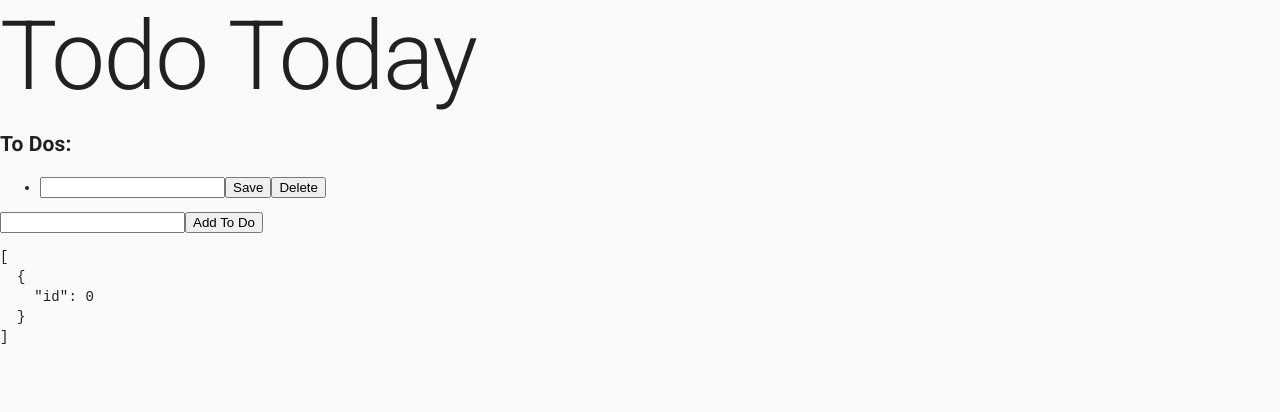
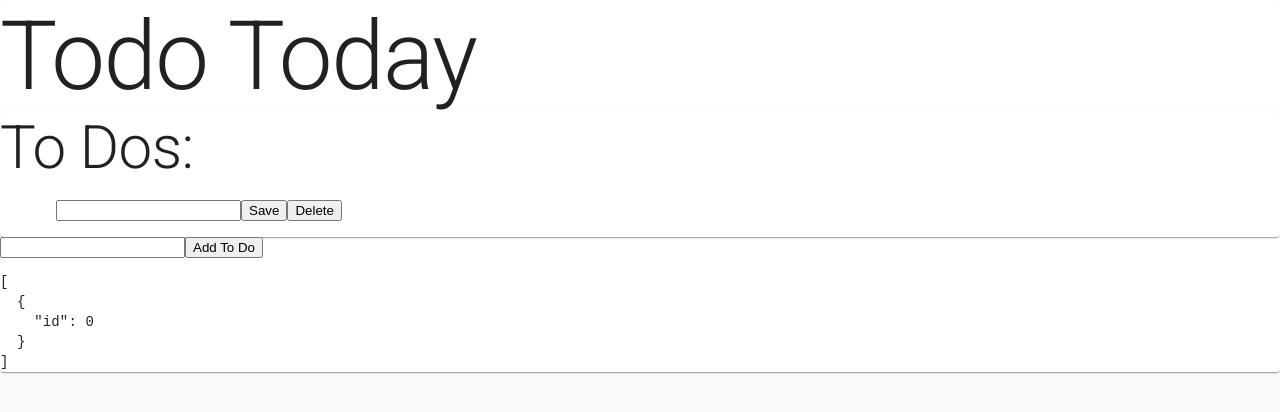
Before and after one commit to josephcarey/todotoday, a React (Create React App) app: page / in a window 1280 px wide. Shown: the top 412 px of the page. Built offline with nearby package versions, Linux system fonts and the light colour scheme; no server answers.

Commit message:
break todos out into smaller components

```diff
--- a/src/App/App.js
+++ b/src/App/App.js
@@ -6,10 +6,14 @@ import {
   CssBaseline,
   createMuiTheme,
   MuiThemeProvider,
+  Paper,
 } from "@material-ui/core";
 
 import Header from "../Header/Header";
-import ToDo from "../ToDo/ToDo";
+import ToDoList from "../ToDoList/ToDoList";
+import ToDoShell from "../ToDoShell/ToDoShell";
+import ToDoNormal from "../ToDoNormal/ToDoNormal";
+import ToDoEditing from "../ToDoEditing/ToDoEditing";
 
 const theme = createMuiTheme({
   palette: {
@@ -87,25 +91,35 @@ const App = () => {
   return (
     <MuiThemeProvider theme={theme}>
       <CssBaseline />
+      <Paper>
         <Header text="Todo Today" />
-      <h2>To Dos:</h2>
+        <ToDoList title="To Dos:">
           <ul>
             {todos.map((todo) => {
               return (
-            <ToDo
-              key={todo.id}
+                <ToDoShell key={todo.id}>
+                  {currentlyEditing !== todo.id ? (
+                    <ToDoNormal
                       id={todo.id}
                       text={todo.text}
-              currentlyEditing={currentlyEditing === todo.id}
+                      setCurrentlyEditingText={setCurrentlyEditingText}
+                      handleEditClick={handleEditClick}
+                    />
+                  ) : (
+                    <ToDoEditing
+                      id={todo.id}
+                      text={todo.text}
                       currentlyEditingText={currentlyEditingText}
                       setCurrentlyEditingText={setCurrentlyEditingText}
                       handleSaveClick={handleSaveClick}
-              handleEditClick={handleEditClick}
                       handleDeleteClick={handleDeleteClick}
                     />
+                  )}
+                </ToDoShell>
               );
             })}
           </ul>
+        </ToDoList>
         <input
           type="text"
           value={newToDoText}
@@ -113,6 +127,7 @@ const App = () => {
         />
         <button onClick={() => handleAddClick()}>Add To Do</button>
         <pre>{JSON.stringify(todos, null, 2)}</pre>
+      </Paper>
     </MuiThemeProvider>
   );
 };
--- a/src/ToDo/ToDo.js
+++ /dev/null
@@ -1,39 +0,0 @@
-import React from "react";
-import PropTypes from "prop-types";
-
-const ToDo = (props) => {
-  return (
-    <li>
-      {props.currentlyEditing ? (
-        <>
-          <input
-            type="text"
-            value={props.currentlyEditingText}
-            onChange={(e) => props.setCurrentlyEditingText(e.target.value)}
-          />
-          <button
-            onClick={() =>
-              props.handleSaveClick(props.id, props.currentlyEditingText)
-            }
-          >
-            Save
-          </button>
-        </>
-      ) : (
-        <>
-          {props.text}
-          <button onClick={() => props.handleEditClick(props.id, props.text)}>
-            Edit
-          </button>
-        </>
-      )}
-      <button onClick={() => props.handleDeleteClick(props.id)}>Delete</button>
-    </li>
-  );
-};
-
-ToDo.propTypes = {
-  text: PropTypes.string,
-};
-
-export default ToDo;
--- /dev/null
+++ b/src/ToDoEditing/ToDoEditing.js
@@ -0,0 +1,30 @@
+import React from "react";
+import PropTypes from "prop-types";
+
+import {} from "@material-ui/core";
+
+const ToDoEditing = (props) => {
+  return (
+    <>
+      <input
+        type="text"
+        value={props.currentlyEditingText}
+        onChange={(e) => props.setCurrentlyEditingText(e.target.value)}
+      />
+      <button
+        onClick={() =>
+          props.handleSaveClick(props.id, props.currentlyEditingText)
+        }
+      >
+        Save
+      </button>
+      <button onClick={() => props.handleDeleteClick(props.id)}>Delete</button>
+    </>
+  );
+};
+
+ToDoEditing.propTypes = {
+  text: PropTypes.string,
+};
+
+export default ToDoEditing;
--- /dev/null
+++ b/src/ToDoList/ToDoList.js
@@ -0,0 +1,20 @@
+import React from "react";
+import PropTypes from "prop-types";
+
+// Material-UI
+import { Card, List, Typography } from "@material-ui/core";
+
+const ToDoList = (props) => {
+  return (
+    <Card>
+      <Typography variant="h2">{props.title}</Typography>
+      <List>{props.children}</List>
+    </Card>
+  );
+};
+
+ToDoList.propTypes = {
+  title: PropTypes.string,
+};
+
+export default ToDoList;
--- /dev/null
+++ b/src/ToDoNormal/ToDoNormal.js
@@ -0,0 +1,21 @@
+import React from "react";
+import PropTypes from "prop-types";
+
+import {} from "@material-ui/core";
+
+const ToDoNormal = (props) => {
+  return (
+    <>
+      {props.text}
+      <button onClick={() => props.handleEditClick(props.id, props.text)}>
+        Edit
+      </button>
+    </>
+  );
+};
+
+ToDoNormal.propTypes = {
+  text: PropTypes.string,
+};
+
+export default ToDoNormal;
--- /dev/null
+++ b/src/ToDoShell/ToDoShell.js
@@ -0,0 +1,14 @@
+import React from "react";
+import PropTypes from "prop-types";
+
+import { ListItem } from "@material-ui/core";
+
+const TToDoShell = (props) => {
+  return <ListItem>{props.children}</ListItem>;
+};
+
+TToDoShell.propTypes = {
+  text: PropTypes.string,
+};
+
+export default TToDoShell;
```
Lines whose indentation alone changed are shown as unchanged.
